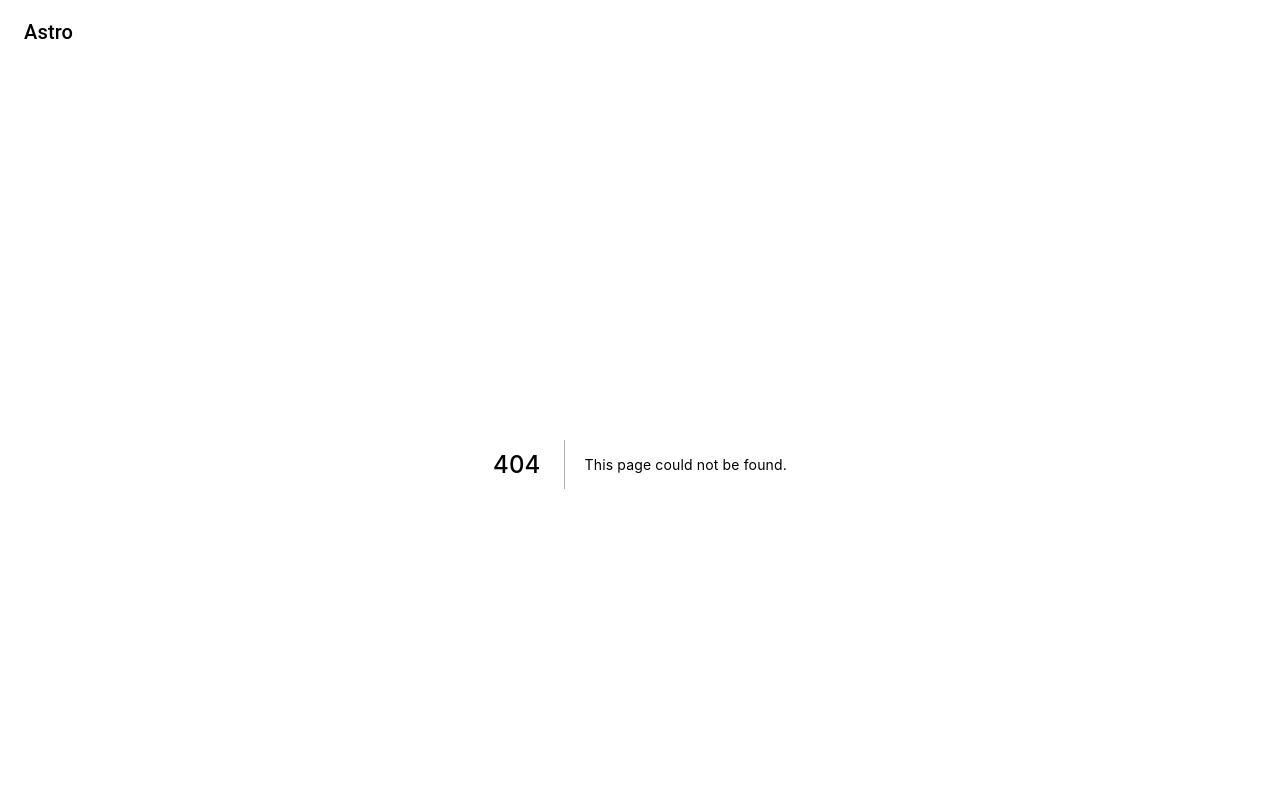
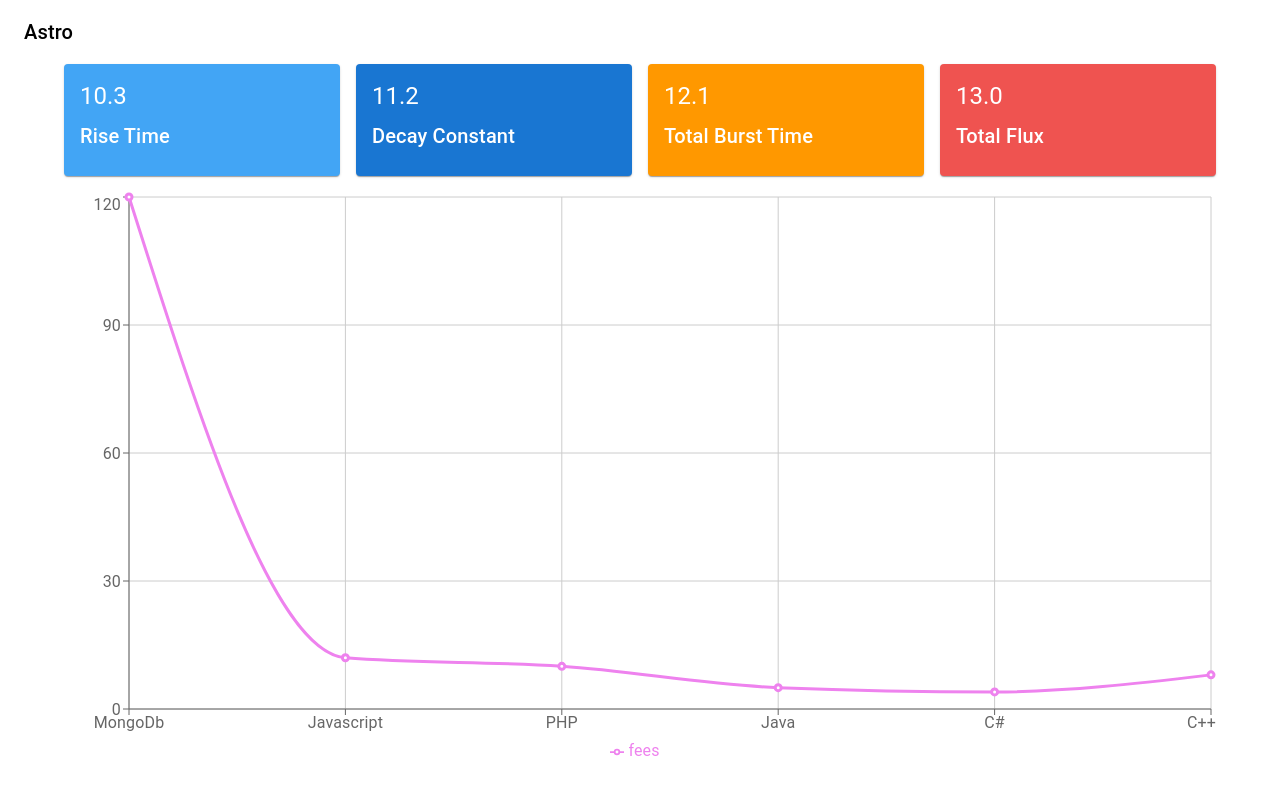
Before and after one commit to Prakhar-Agarwal-byte/isro_inter_iit, a Next.js app: page /dashboard in a window 1280 px wide. Before the commit this address had no page. Shown: the top 794 px of the page. Built offline with nearby package versions, Linux system fonts and the light colour scheme.

Commit message:
seperate submit page
Signed-off-by: Prakhar <prakhar@everything.net.in>

```diff
--- a/components/DLineChart.js
+++ b/components/DLineChart.js
@@ -45,7 +45,7 @@ const pdata = [
 
 function DLineChart() {
   return (
-    <ResponsiveContainer>
+    <ResponsiveContainer aspect={2}>
       <LineChart data={pdata}>
         <CartesianGrid />
         <XAxis dataKey="name" interval={"preserveStartEnd"} />
--- /dev/null
+++ b/pages/dashboard.js
@@ -0,0 +1,38 @@
+import React from "react";
+import PropertyCard from "../components/PropertyCard";
+import DLineChart from "../components/DLineChart";
+import { Grid, Container } from "@mui/material";
+
+function Dashboard() {
+  return (
+    <Container>
+      <Grid container spacing={2} justifyContent="center" alignItems="center">
+        <Grid item xs={3}>
+          <PropertyCard title="Rise Time" data="10.3" color="primary.light" />
+        </Grid>
+        <Grid item xs={3}>
+          <PropertyCard
+            title="Decay Constant"
+            data="11.2"
+            color="primary.main"
+          />
+        </Grid>
+        <Grid item xs={3}>
+          <PropertyCard
+            title="Total Burst Time"
+            data="12.1"
+            color="warning.light"
+          />
+        </Grid>
+        <Grid item xs={3}>
+          <PropertyCard title="Total Flux" data="13.0" color="error.light" />
+        </Grid>
+        <Grid item xs={12}>
+          <DLineChart />
+        </Grid>
+      </Grid>
+    </Container>
+  );
+}
+
+export default Dashboard;
--- a/pages/index.js
+++ b/pages/index.js
@@ -1,6 +1,4 @@
-import Dropzone from "react-dropzone";
-import Submit from "../components/Submit";
-import { Grid, Container, Box, Typography } from "@mui/material";
+import { Grid, Container } from "@mui/material";
 import FileUpload from "../components/FileUpload";
 
 export default function Home() {
```
Also changed, not shown: components/Dashboard.js (deleted, +0 -31 lines), components/FileUpload.js (+5 -4 lines), components/Submit.js (deleted, +0 -15 lines).
